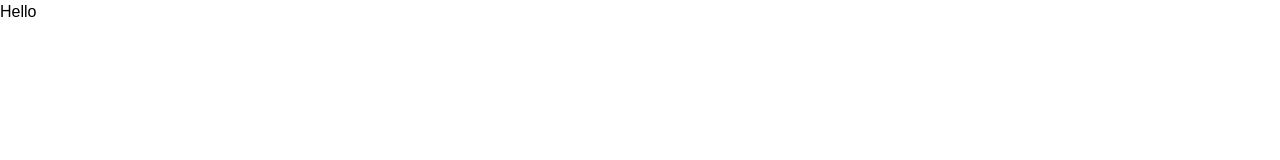
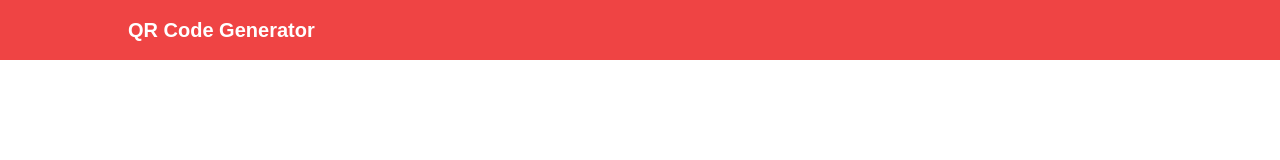
Before and after one commit to NYaCodes/QR-Code-Generator, a plain HTML site: page index.html in a window 1280 px wide. Drawn offline with nearby package versions, Linux system fonts and the light colour scheme.

Commit message:
Updated index.html & added classes

```diff
--- a/index.html
+++ b/index.html
@@ -24,6 +24,10 @@
     <title>QR Code Generator</title>
 </head>
 <body>
-    <h1>Hello</h1>
+    <header class="bg-red-500 p-4 mb-10"><div class="max-w-5xl m-auto"><div class="text-xl font-bold text-white">QR Code Generator
+
+    </div></div>
+
+    </header>
 </body>
 </html>
```
